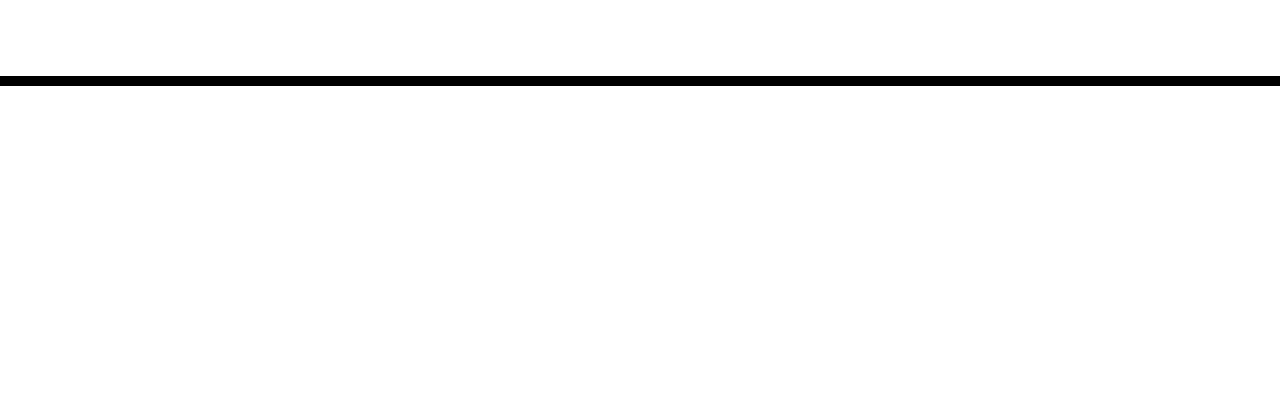
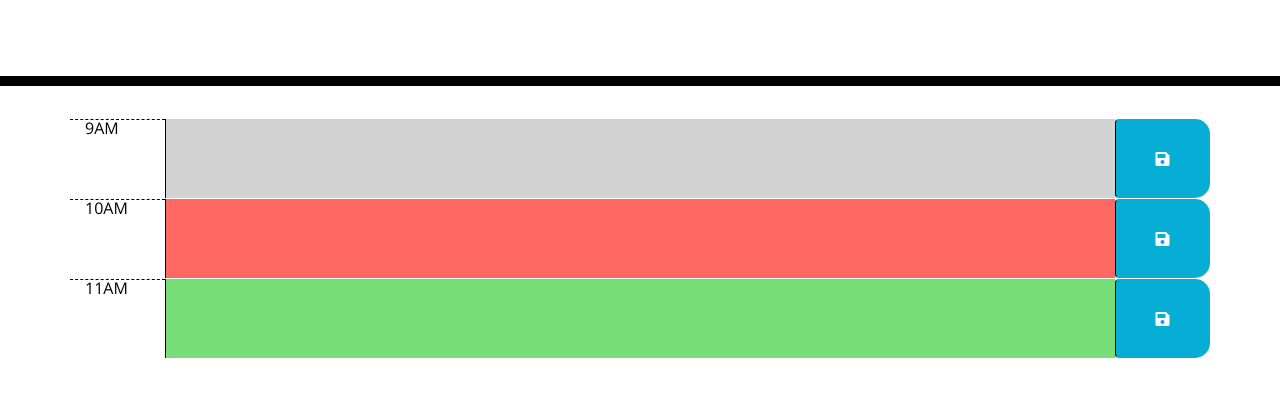
Before and after one commit to JonPointer/DUFS_Homework_05_Work_Day_Scheduler, a plain HTML site: page Develop/index.html in a window 1280 px wide. Shown: the part 182-578 px from the top of the page. Drawn offline with nearby package versions, Linux system fonts and the light colour scheme.

Commit message:
Testing structure of HTML to get desired look with provided CSS files

```diff
--- a/Develop/index.html
+++ b/Develop/index.html
@@ -1,23 +1,14 @@
 <!DOCTYPE html>
 <html lang="en">
+
 <head>
   <meta charset="UTF-8" />
   <meta name="viewport" content="width=device-width, initial-scale=1.0" />
   <meta http-equiv="X-UA-Compatible" content="ie=edge" />
-    <link
-      rel="stylesheet"
-      href="https://stackpath.bootstrapcdn.com/bootstrap/4.3.1/css/bootstrap.min.css"
-    />
-    <link
-      rel="stylesheet"
-      href="https://use.fontawesome.com/releases/v5.8.1/css/all.css"
-      integrity="sha384-50oBUHEmvpQ+1lW4y57PTFmhCaXp0ML5d60M1M7uH2+nqUivzIebhndOJK28anvf"
-      crossorigin="anonymous"
-    />
-    <link
-      href="https://fonts.googleapis.com/css?family=Open+Sans&display=swap"
-      rel="stylesheet"
-    />
+  <link rel="stylesheet" href="https://stackpath.bootstrapcdn.com/bootstrap/4.3.1/css/bootstrap.min.css" />
+  <link rel="stylesheet" href="https://use.fontawesome.com/releases/v5.8.1/css/all.css"
+    integrity="sha384-50oBUHEmvpQ+1lW4y57PTFmhCaXp0ML5d60M1M7uH2+nqUivzIebhndOJK28anvf" crossorigin="anonymous" />
+  <link href="https://fonts.googleapis.com/css?family=Open+Sans&display=swap" rel="stylesheet" />
   <link rel="stylesheet" href="style.css" />
   <title>Work Day Scheduler</title>
 </head>
@@ -30,9 +21,31 @@
   </header>
   <div class="container">
     <!-- Timeblocks go here -->
+
+    <div class="row">
+      <div class="hour col-1">9AM </div>
+      <textarea type="text" class="past col-10"></textarea>
+      <button class="btn saveBtn col-1" type="button" id="button1"><i><span class="fas fa-save i"></span></i></button>
+    </div>
+
+    <div class="row">
+      <div class="hour col-1">10AM </div>
+      <textarea type="text" class="present col-10"></textarea>
+      <button class="btn saveBtn col-1" type="button" id="button2"><i><span class="fas fa-save i"></span></i></button>
+    </div>
+
+    <div class="row">
+      <div class="hour col-1">11AM </div>
+      <textarea type="text" class="future col-10"></textarea>
+      <button class="btn saveBtn col-1" type="button" id="button3"><i><span class="fas fa-save i"></span></i></button>
+    </div>
+
+
+
   </div>
 
   <script src="https://cdnjs.cloudflare.com/ajax/libs/jquery/3.2.1/jquery.min.js"></script>
   <script src="https://cdnjs.cloudflare.com/ajax/libs/moment.js/2.24.0/moment.min.js"></script>
 </body>
+
 </html>
--- a/Develop/style.css
+++ b/Develop/style.css
@@ -1,10 +1,10 @@
 body {
-  font-family: 'Open Sans', sans-serif;
+  font-family: "Open Sans", sans-serif;
   font-size: 16px;
   line-height: 1;
 }
 
-textarea{
+textarea {
   background: transparent;
   border: none;
   resize: none;
@@ -21,11 +21,11 @@ textarea{
   border-bottom: 10px solid black;
 }
 
-.description{
+.description {
   white-space: pre-wrap;
 }
 
-.time-block{
+.time-block {
   text-align: center;
   border-radius: 15px;
 }
@@ -33,7 +33,7 @@ textarea{
 .row {
   white-space: pre-wrap;
   height: 80px;
-  border-top: 1px solid white;;
+  border-top: 1px solid white;
 }
 
 .hour {
@@ -61,11 +61,11 @@ textarea{
   border-left: 1px solid black;
   border-top-right-radius: 15px;
   border-bottom-right-radius: 15px;
-  background-color: #06AED5;
+  background-color: #06aed5;
   color: white;
 }
 
 .saveBtn i:hover {
   font-size: 20px;
-  transition: all .3s ease-in-out;
+  transition: all 0.3s ease-in-out;
 }
```
Lines whose indentation alone changed are shown as unchanged.
